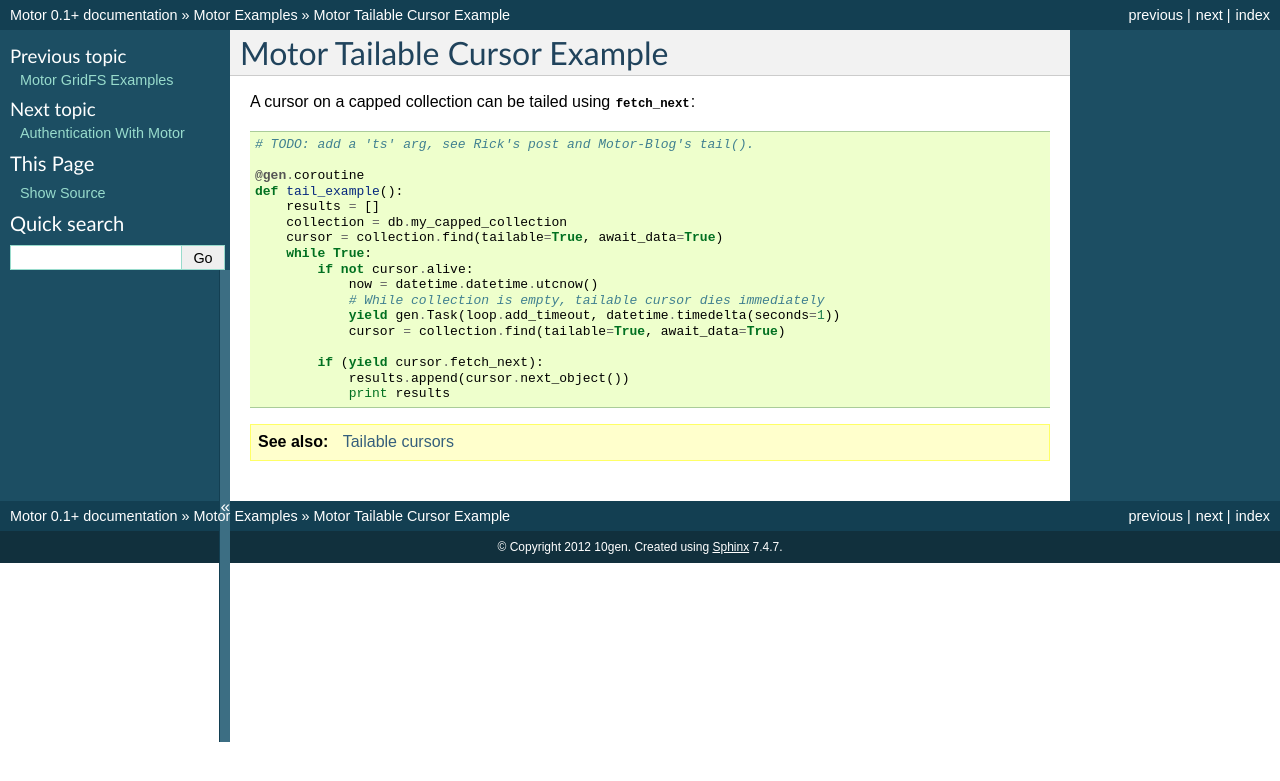
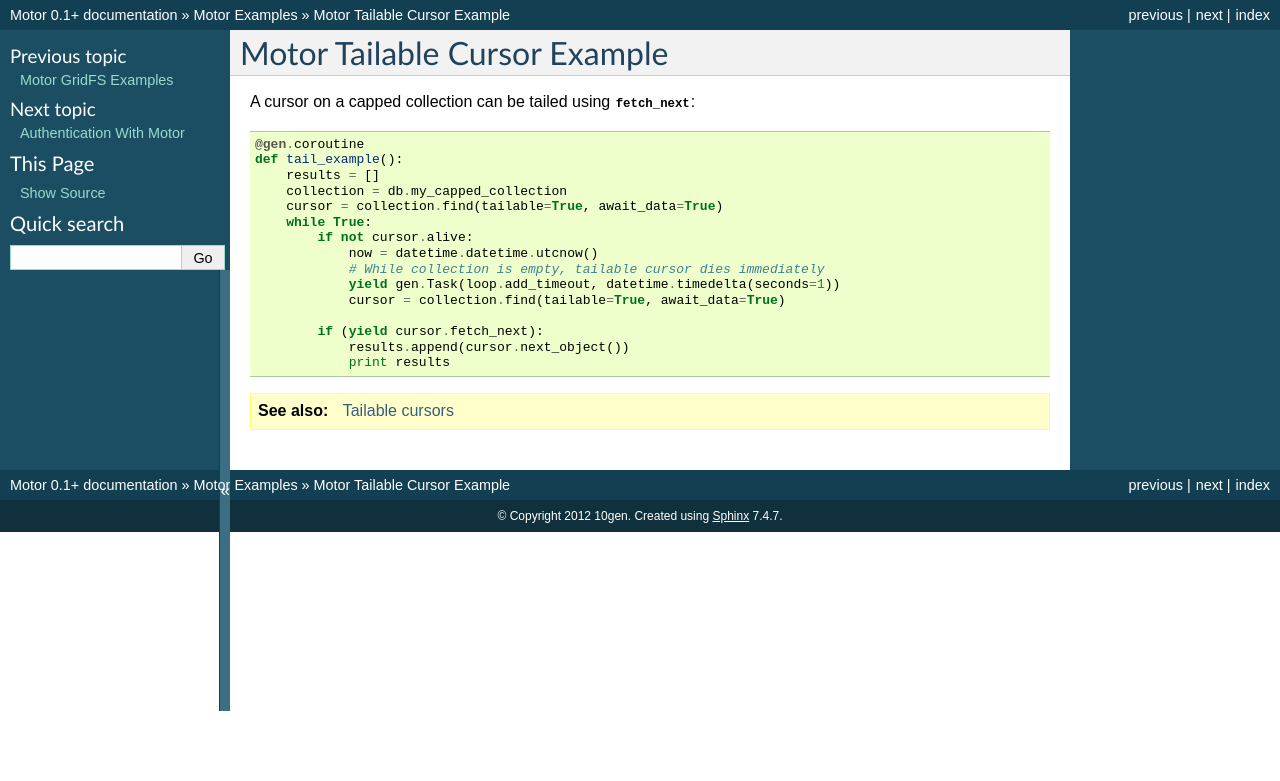
Before and after one commit to mongodb/motor, a Sphinx documentation site: the page built from doc/examples/tailable-cursors.rst, in a window 1280 px wide. Shown: the top 781 px of the page. Built offline with Sphinx 7.4.7, drawn with Linux system fonts in a browser that asks for light colours; pages that are not in the unit, such as notebooks, are missing from menus; the version number is read from the project's files by our own code.

Commit message:
Remove TODO in tailable cursor example.
(I was wrong: adding a 'ts' query parameter won't activate the oplog's code
path on the server.)

```diff
--- a/doc/examples/tailable-cursors.rst
+++ b/doc/examples/tailable-cursors.rst
@@ -5,8 +5,6 @@ A cursor on a capped collection can be tailed using
 :attr:`~motor.MotorCursor.fetch_next`:
 
 .. code-block:: python
-
-    # TODO: add a 'ts' arg, see Rick's post and Motor-Blog's tail().
 
     @gen.coroutine
     def tail_example():
```
